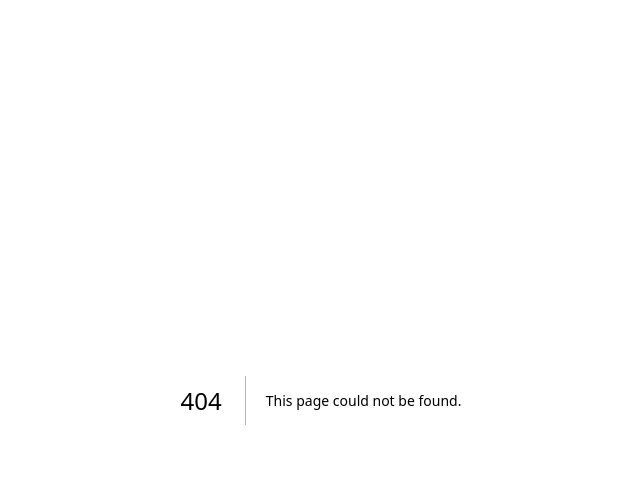
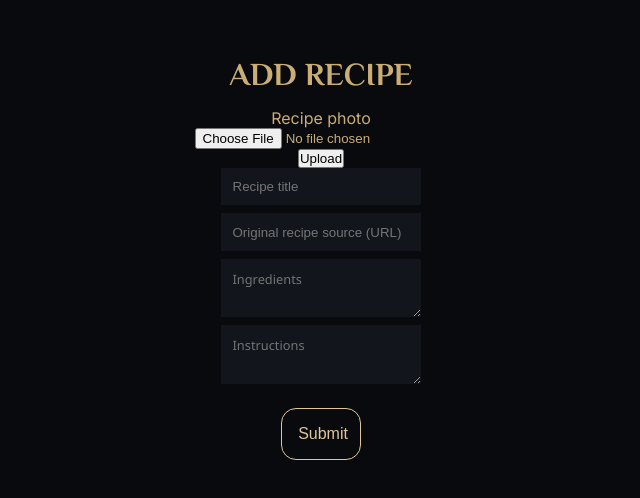
Before and after one commit to c3phal0p0d/gastronomicon, a Next.js app: page /recipe/upload in a window 1280 px wide. Before the commit this address had no page. Shown: the top 498 px of the page, without its empty margins (319-959 px from the left). Built offline with nearby package versions, Linux system fonts and the light colour scheme; a web font is replaced by a local one.

Commit message:
began working on recipe upload functionality

```diff
--- /dev/null
+++ b/app/recipe/upload/components/ImageUploadForm.tsx
@@ -0,0 +1,48 @@
+'use client';
+
+import type { PutBlobResult } from '@vercel/blob';
+import { useState, useRef } from 'react';
+import styles from '../page.module.css';
+
+export default function ImageUploadForm() {
+    const inputFileRef = useRef<HTMLInputElement>(null);
+    const [blob, setBlob] = useState<PutBlobResult | null>(null);
+    return (
+        <div className={styles.imageUploadContainer}>
+            <h2 className={styles.heading}>Add recipe</h2>
+
+            <form className={styles.addRecipeForm}
+                onSubmit={async (event) => {
+                    event.preventDefault();
+
+                    if (!inputFileRef.current?.files) {
+                        throw new Error('No file selected');
+                    }
+
+                    const file = inputFileRef.current.files[0];
+
+                    const response = await fetch(
+                        `/api/recipe/upload/image?filename=${file.name}`,
+                        {
+                            method: 'POST',
+                            body: file,
+                        },
+                    );
+
+                    const newBlob = (await response.json()) as PutBlobResult;
+
+                    setBlob(newBlob);
+                }}
+            >
+                <label>Recipe photo</label>
+                <input name="file" ref={inputFileRef} type="file" required />
+                <button type="submit" className={styles.uploadImageButton}>Upload</button>
+            </form>
+            {blob && (
+                <div>
+                    Blob url: <a href={blob.url}>{blob.url}</a>
+                </div>
+            )}
+        </div>
+    );
+}
--- /dev/null
+++ b/app/recipe/upload/page.module.css
@@ -0,0 +1,79 @@
+.main {
+    display: flex;
+    flex-direction: column;
+    align-items: center;
+    padding: 2.5rem;
+    min-height: 100vh;
+}
+
+.imageUploadContainer {
+    display: flex;
+    flex-direction: column;
+    align-items: center;
+}
+
+.heading {
+    text-transform: uppercase;
+    font-family: var(--font-heading);
+    font-weight: 600;
+    font-size: 2rem;
+    margin: 1rem 0;
+}
+
+.loginContainer {
+    display: flex;
+    flex-direction: column;
+    align-items: center;
+    width: 100%;
+    margin-top: 5vh;
+}
+
+.addRecipeForm {
+    display: flex;
+    flex-direction: column;
+    align-items: center;
+}
+
+.formField {
+    background-color: var(--dark-accent);
+    color: var(--light-accent);
+    border: none;
+    padding: 0.7rem;
+    width: 100%;
+    margin-bottom: 0.5rem;
+}
+
+.formField:focus-visible {
+    outline: 2px solid rgba(232, 213, 179, 0.196);
+}
+
+.formTextArea {
+    background-color: var(--dark-accent);
+    color: var(--light-accent);
+    border: none;
+    padding: 0.7rem;
+    width: 100%;
+    margin-bottom: 0.5rem;
+    font-family: var(--font-body);
+    font-size: 0.8rem;
+}
+
+.formTextArea:focus-visible {
+    outline: 2px solid rgba(232, 213, 179, 0.196);
+}
+
+.submitButton {
+    margin: 1rem;
+    padding: 1rem;
+    border: 0.5px solid var(--light-accent);
+    color: var(--light-accent);
+    border-radius: 15px;
+    font-size: 1rem;
+    width: 40%;
+    background-color: transparent;
+}
+
+.loginHeading {
+    font: var(--font-heading);
+    font-size: 1.5rem;
+}
--- /dev/null
+++ b/app/recipe/upload/page.tsx
@@ -0,0 +1,22 @@
+'use client';
+
+import type { PutBlobResult } from '@vercel/blob';
+import { useState, useRef } from 'react';
+import styles from './page.module.css';
+import ImageUploadForm from './components/ImageUploadForm';
+
+export default function RecipeUpload() {
+    return (
+        <main className={styles.main}>
+            <ImageUploadForm />
+            <form className={styles.addRecipeForm}>
+                <input className={styles.formField} type="text" placeholder="Recipe title" />
+                <input className={styles.formField} type="text" placeholder="Original recipe source (URL)" />
+                <textarea className={styles.formTextArea} placeholder="Ingredients" />
+                <textarea className={styles.formTextArea} placeholder="Instructions" />
+                <button type="submit" className={styles.submitButton}>Submit</button>
+            </form>
+        </main>
+    );
+
+}
--- a/package.json
+++ b/package.json
@@ -10,6 +10,7 @@
   },
   "dependencies": {
     "@next-auth/mongodb-adapter": "^1.1.3",
+    "@vercel/blob": "^0.16.1",
     "mongoose": "^8.0.3",
     "next": "14.0.2",
     "react": "^18",
```
Also changed, not shown: app/pages/api/recipe/upload/image/route.ts (added, +17 -0 lines), 1 other file (tests, documents, lock files or other folders).
